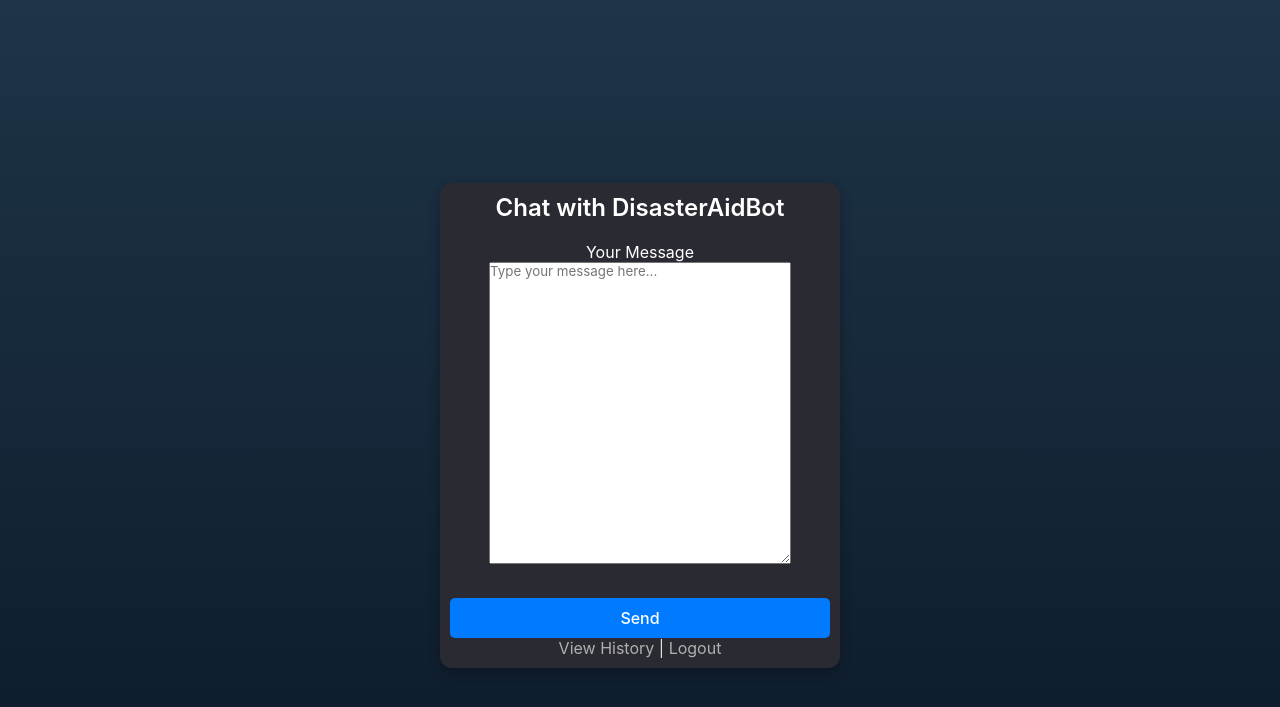
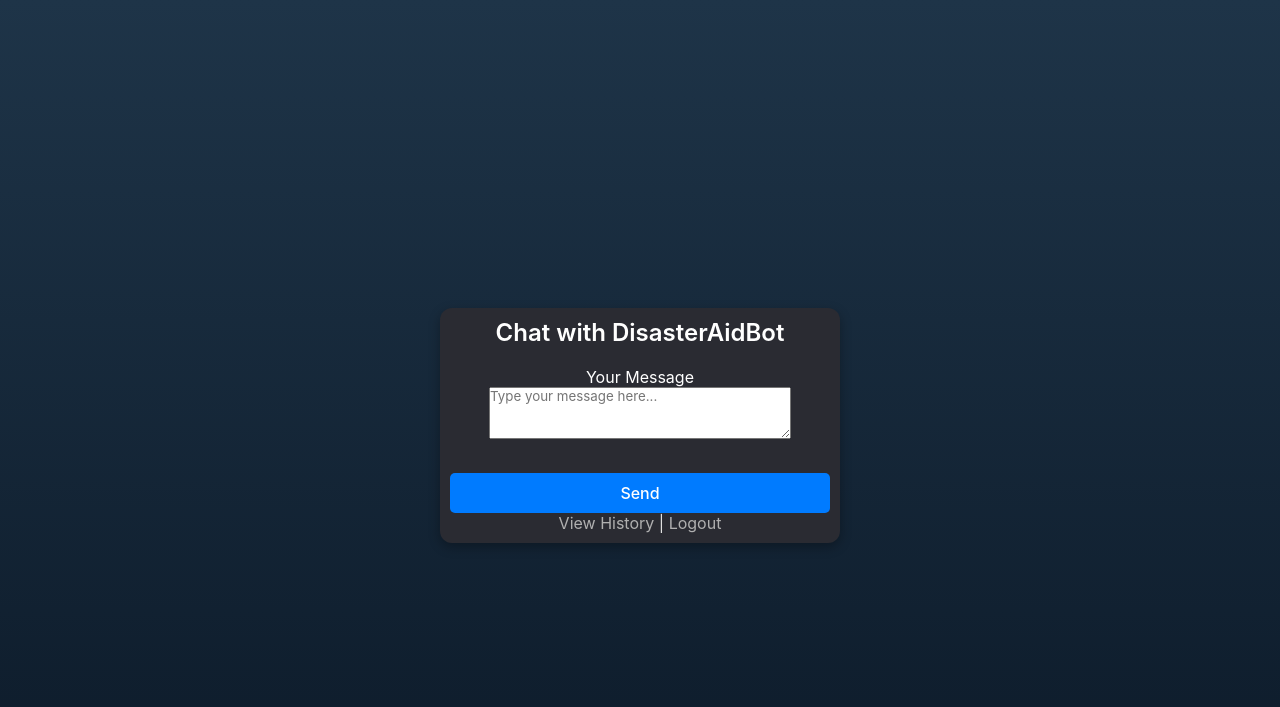
Before and after one commit to victor-iex/disaster-management-chatbot, a Flask app: page /chat in a window 1280 px wide. Shown: the top 707 px of the page. Run offline with Flask 3, Linux system fonts and the light colour scheme; the visitor is signed in with stand-in values (Sample User, id 1).

Commit message:
`Refactored CSS styles for chat interface`

```diff
--- a/app.py
+++ b/app.py
@@ -13,6 +13,7 @@ app.secret_key = os.getenv('SECRET_KEY', 'X7pL9qT3mW8rZkY2nF6vJ5bC4xD1tN')
 # API Keys (replace with your own or use environment variables)
 GEMINI_API_KEY = os.getenv('GEMINI_API_KEY', 'AIzaSyBRX-q1Pm7plCYBibKVQU4j5TWJ6U6Pbr4')
 NEWSAPI_KEY = os.getenv('NEWSAPI_KEY', '961bc9e0e9ca4bdcb8b8d504f9799b11')
+OPENWEATHER_API_KEY = os.getenv('c47cbe5976e2e394db6ec4f265aa53a9')
 
 # Store chat history
 chat_history = []
--- a/templates/chat.html
+++ b/templates/chat.html
@@ -22,7 +22,8 @@
             <form method="POST">
                 <div class="form-group">
                     <label for="message" style="color: rgb(255, 255, 255);">Your Message</label>
-                    <textarea id="message" name="message" placeholder="Type your message here..." required style="height: 302px;width: 302px;"></textarea>
+                    <textarea id="message" name="message" placeholder="Type your message here..." required  style="height: 52px;width: 302px;"
+                    ></textarea>
                 </div>
                 <button type="submit" class="btn">Send</button>
             </form>
```
